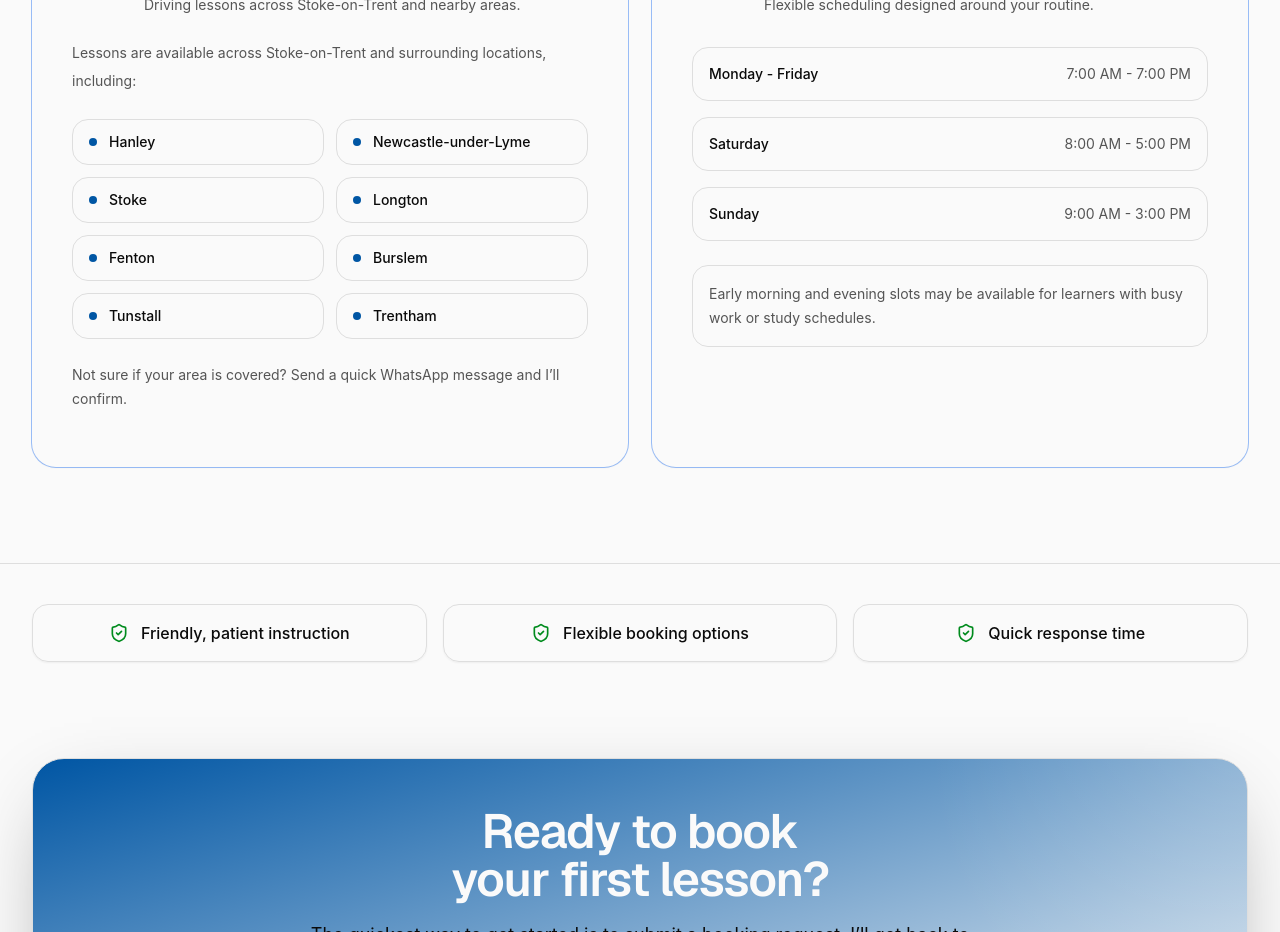
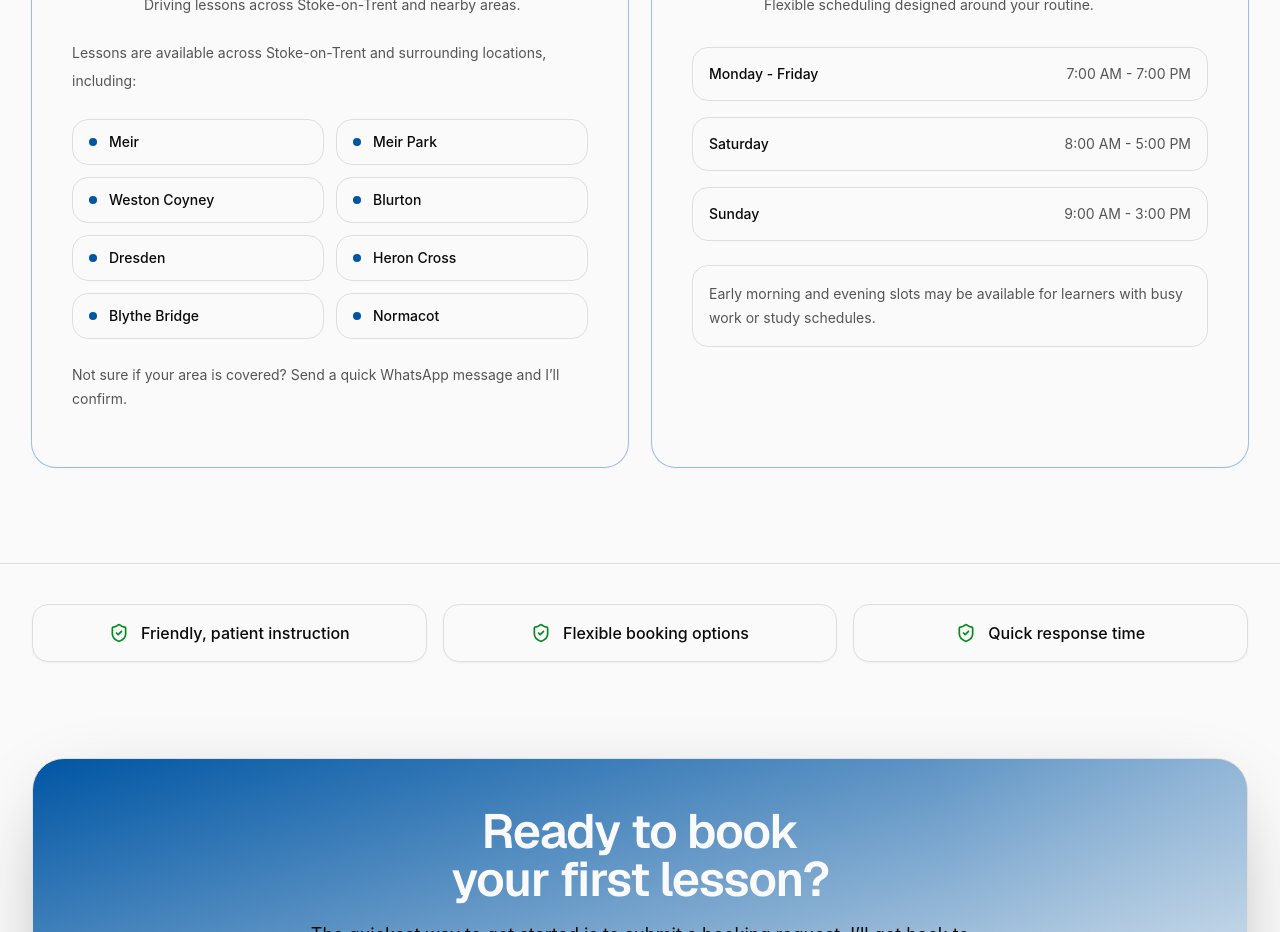
Before and after one commit to Mariolawrence07/drive_on_academy, a React (Vite) app: page /contact in a window 1280 px wide. Shown: the part 1300-2232 px from the top of the page. Built offline with nearby package versions, Linux system fonts and the light colour scheme.

Commit message:
driving instructor project

```diff
--- a/src/app/contact/page.tsx
+++ b/src/app/contact/page.tsx
@@ -46,14 +46,14 @@ const contactMethods = [
 ]
 
 const serviceAreas = [
-  "Hanley",
-  "Newcastle-under-Lyme",
-  "Stoke",
-  "Longton",
-  "Fenton",
-  "Burslem",
-  "Tunstall",
-  "Trentham",
+  "Meir",
+  "Meir Park",
+  "Weston Coyney",
+  "Blurton",
+  "Dresden",
+  "Heron Cross",
+  "Blythe Bridge",
+  "Normacot",
 ]
 
 const lessonHours = [
--- a/src/components/booking-form.tsx
+++ b/src/components/booking-form.tsx
@@ -32,15 +32,15 @@ const lessonTypes = [
 ]
 
 const areas = [
-  { value: "Hanley", label: "Hanley" },
-  { value: "Stoke", label: "Stoke" },
-  { value: "Longton", label: "Longton" },
-  { value: "Fenton", label: "Fenton" },
-  { value: "Burslem", label: "Burslem" },
-  { value: "Tunstall", label: "Tunstall" },
-  { value: "Trentham", label: "Trentham" },
-  { value: "Newcastle-under-Lyme", label: "Newcastle-under-Lyme" },
-]
+  { value: "Meir", label: "Meir" },
+  { value: "Meir Park", label: "Meir Park" },
+  { value: "Weston Coyney", label: "Weston Coyney" },
+  { value: "Blurton", label: "Blurton" },
+  { value: "Dresden", label: "Dresden" },
+  { value: "Normacot", label: "Normacot" },
+  { value: "Heron Cross", label: "Heron Cross" },
+  { value: "Blythe Bridge", label: "Blythe Bridge" },
+];
 
 const timeOptions = [
   { value: "Morning", label: "Morning" },
--- a/src/home.tsx
+++ b/src/home.tsx
@@ -60,7 +60,7 @@ const testimonials = [
 ];
 
 const stats = [
-  { label: "Students passed", value: "500+" },
+  { label: "Students passed", value: "100+" },
   { label: "Years experience", value: "10+" },
   { label: "Average rating", value: "5.0" },
 ];
```
